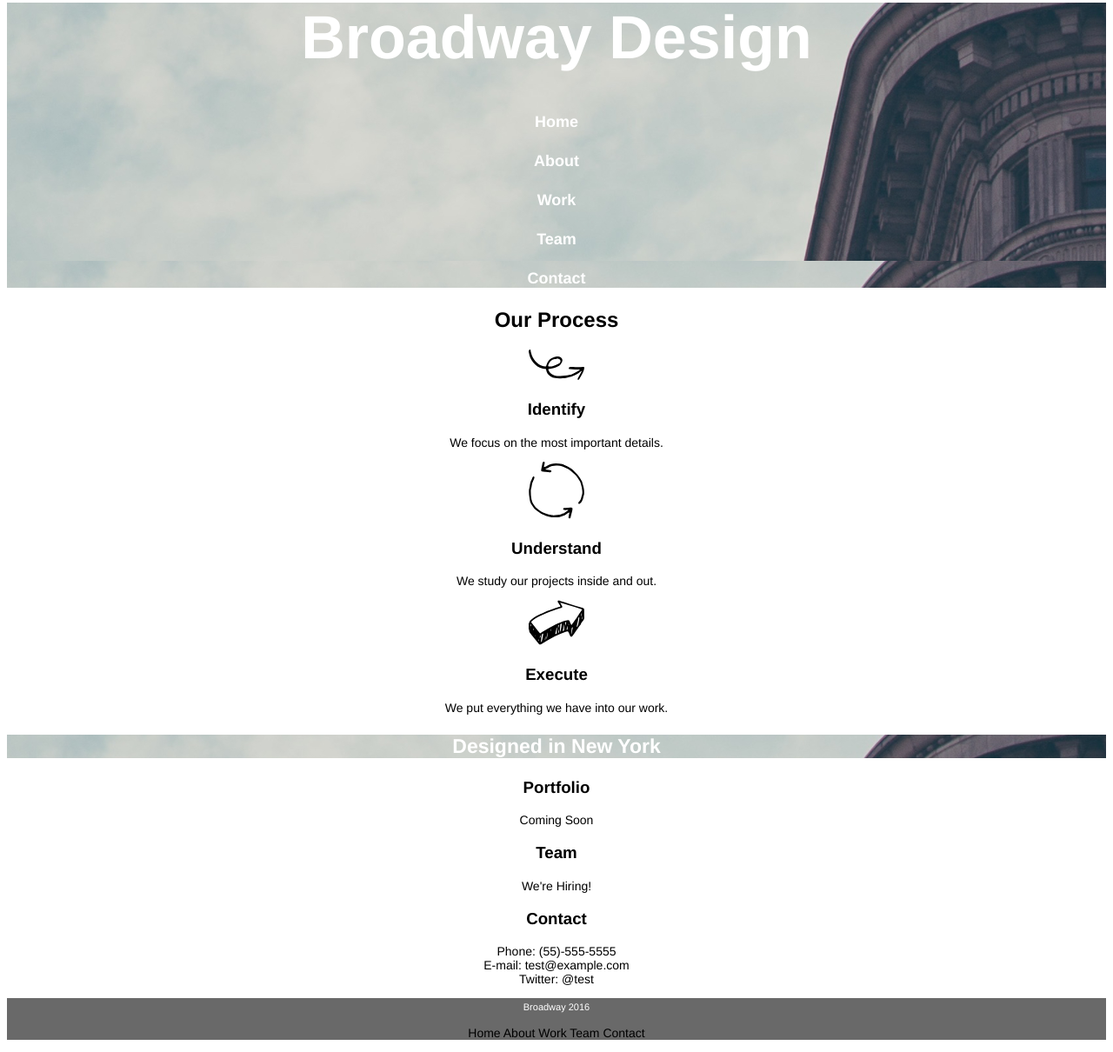
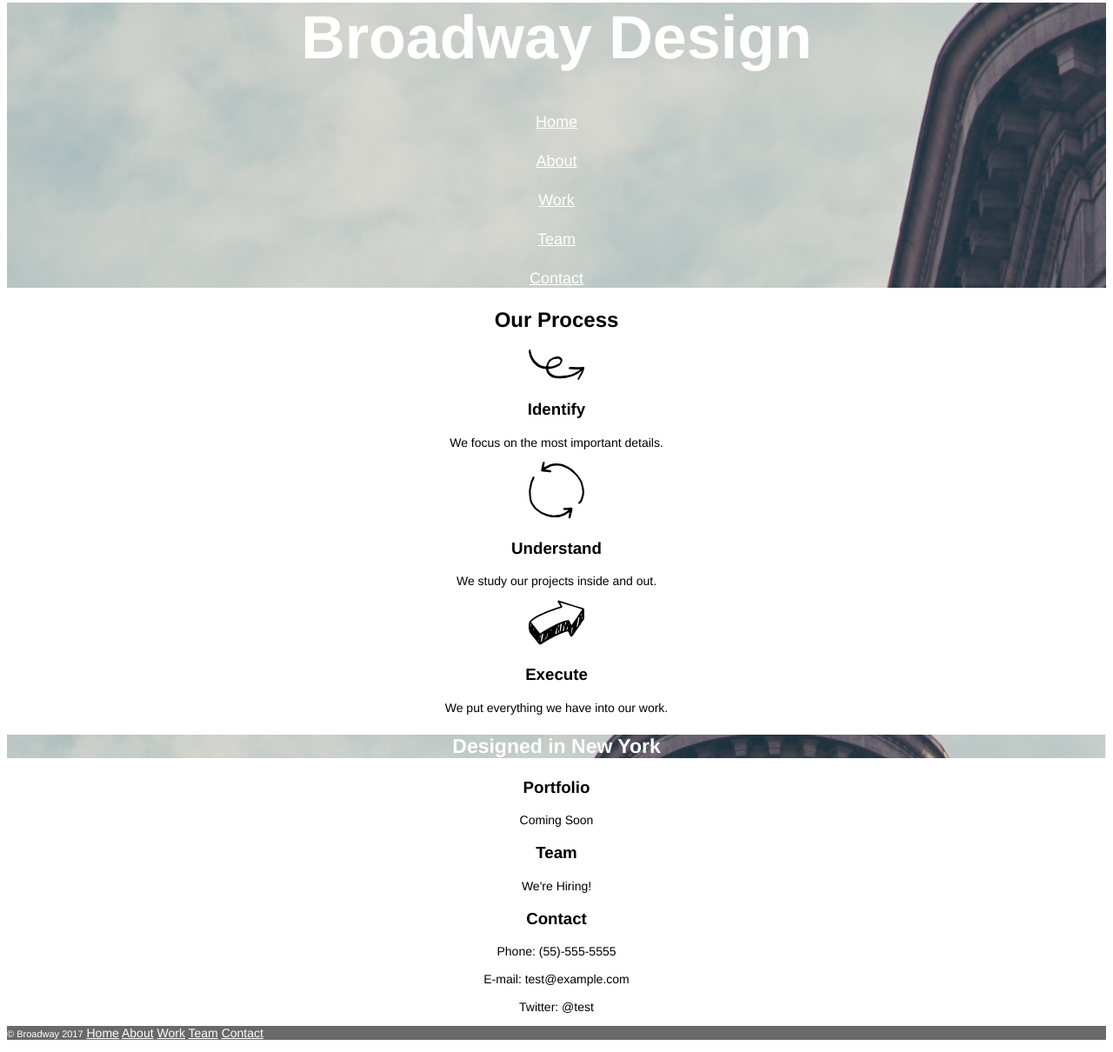
Before and after one commit to rebeccaldavis/broadway, a plain HTML site: page index.html in a window 1280 px wide. Shown: the part 44-1254 px from the top of the page at 87% size. Drawn offline with Linux system fonts and the light colour scheme.

Commit message:
complete project.

```diff
--- a/index.html
+++ b/index.html
@@ -9,16 +9,17 @@
 
 <body>
   <div class="main-banner">
-    <h1>Broadway Design</h1>
+    <h1 id="home">Broadway Design</h1>
       <nav>
-        <h4>Home</h4>
-        <h4>About</h4>
-        <h4>Work</h4>
-        <h4>Team</h4>
-        <h4>Contact</h4>
+        <h4><a href="#home">Home</a>
+        <h4><a href="#about">About</a></h4>
+        <h4><a href="#work">Work</a></h4>
+        <h4><a href="#team">Team</a></h4>
+        <h4><a href="#contact">Contact</a></h4>
       </nav>
   </div>
 
+  <section id="about">
     <h2>Our Process</h2>
       <img src="./resources/images/identify.svg" />
       <h3>Identify</h3>
@@ -31,24 +32,29 @@
       <img src="./resources/images/execute.svg" />
       <h3>Execute</h3>
         <p>We put everything we have into our work.</p>
+  </section>
 
     <h3 class="design">Designed in New York</h3>
 
-    <h3>Portfolio</h3>
+    <h3 id="work">Portfolio</h3>
       <p>Coming Soon</p>
 
-    <h3>Team</h3>
+    <h3 id="team">Team</h3>
       <p>We're Hiring!</p>
 
-    <h3>Contact</h3>
-      <p>Phone: (55)-555-5555<br />E-mail: test@example.com<br />Twitter: @test</p>
+    <h3 id="contact">Contact</h3>
+      <p>Phone: (55)-555-5555<br /><br />E-mail: test@example.com<br /><br />Twitter: @test</p>
 
-    <nav>
-      <div class="footer">
-        <span class="copyright">Broadway 2016</span><p> Home About Work Team Contact</p>
-      </div>
-    </nav>
-
+    <footer>
+        <p>
+          <span class="copyright">&copy Broadway 2017</span>
+          <a href="#home">Home</a>
+          <a href="#about">About</a>
+          <a href="#work">Work</a>
+          <a href="#team">Team</a>
+          <a href="#contact">Contact</a>
+        </p>
+    </footer>
 
 
 
--- a/resources/css/index.css
+++ b/resources/css/index.css
@@ -1,10 +1,15 @@
 html {
-font-family: Helvetica;
-text-align: center;
+	font-family: Helvetica;
+	text-align: center;
 }
 
 .main-banner, .design {
 	background-image: url("../images/flatiron.png");
+	background-size: cover;
+	color: white;
+}
+
+a {
 	color: white;
 }
 
@@ -15,6 +20,7 @@ h1 {
 
 h4 {
 	font-size: 18px;
+	font-weight: normal;
 	color: white;
 }
 
@@ -34,9 +40,10 @@ p {
 
 .copyright {
 	font-size: 11px;
+}
+
+footer {
+	background-color: dimgray;
+	text-align: left;
 	color: white;
 }
-
-.footer {
-	background-color: dimgray;
-}
```
Also changed, not shown: 2 other files. Lines whose indentation alone changed are shown as unchanged.
